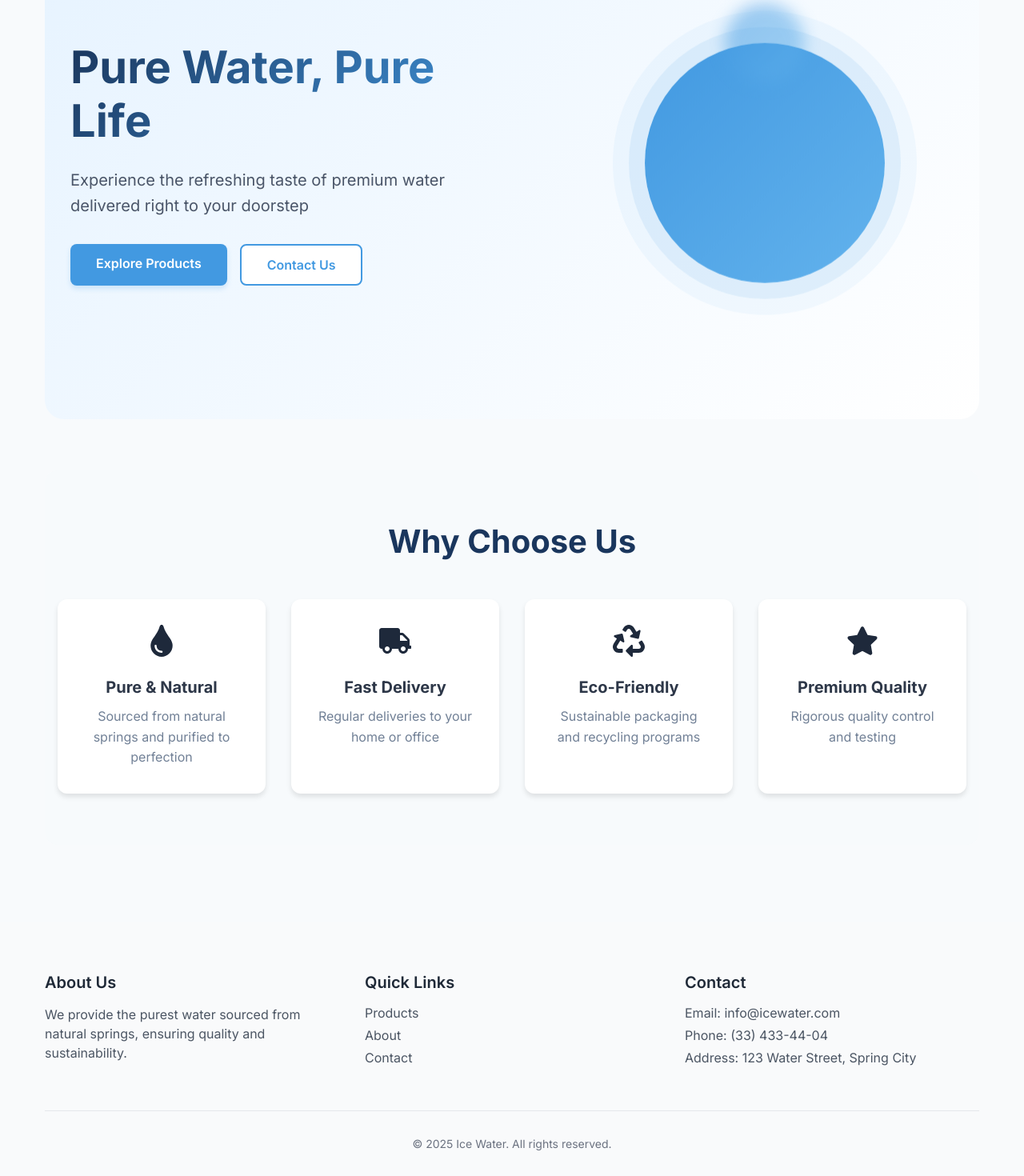
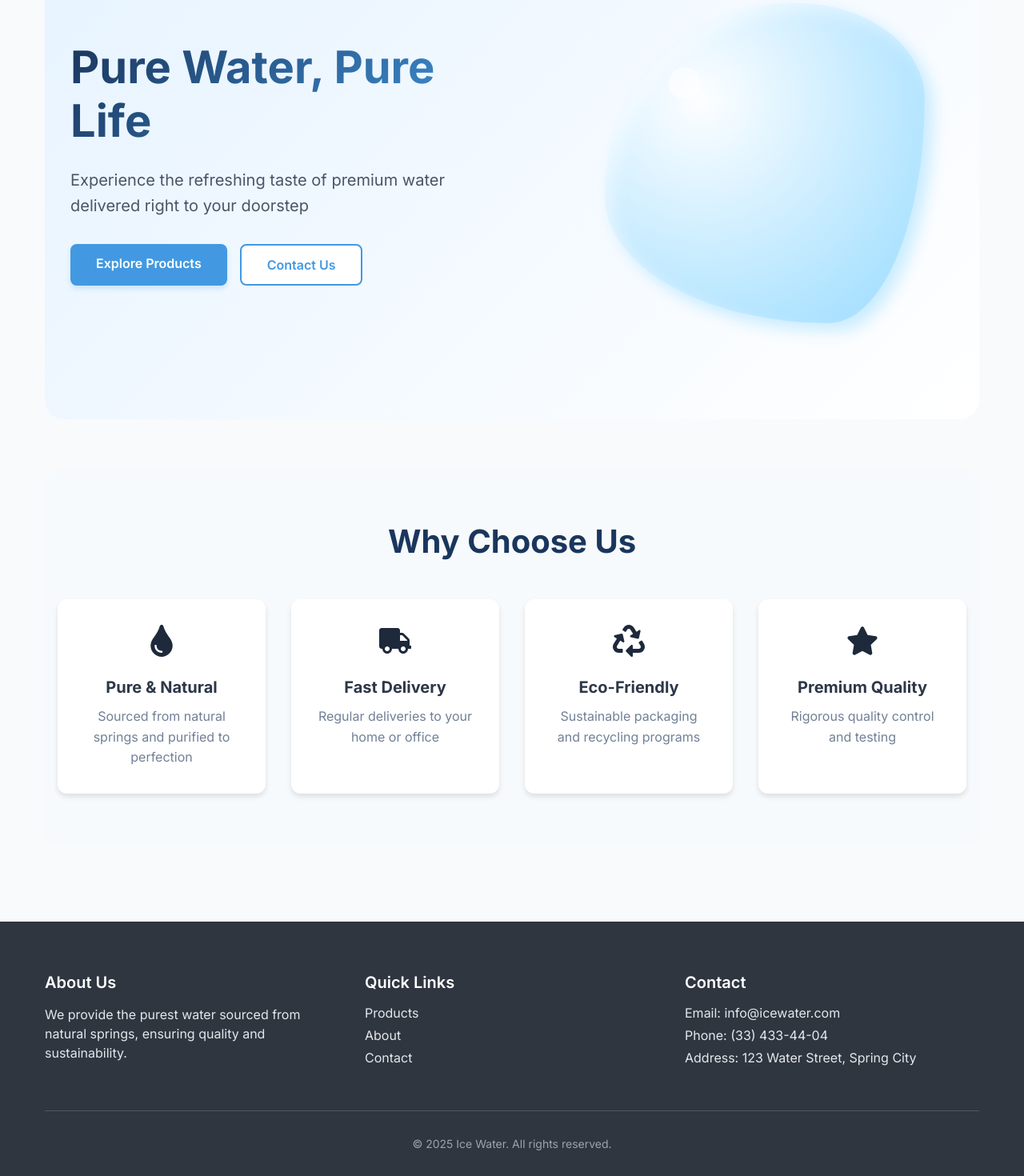
Before and after one commit to RamizMatlabov/My-Project, a Next.js app: page / in a window 1280 px wide. Shown: the part 213-1683 px from the top of the page at 80% size. Built offline with nearby package versions, Linux system fonts and the light colour scheme; no server answers.

Commit message:
style(ui): update footer and water drop styling
- Change footer colors to dark theme with improved contrast
- Redesign water drop element with morph animation and new gradient
- Adjust responsive sizing for water drop on mobile devices

```diff
--- a/src/app/page.module.scss
+++ b/src/app/page.module.scss
@@ -260,29 +260,31 @@ a.secondary {
 }
 
 .waterDrop {
-  width: 300px;
-  height: 300px;
-  background: linear-gradient(135deg, #4299e1 0%, #63b3ed 100%);
-  border-radius: 50%;
+  width: 400px;
+  height: 400px;
+  background: radial-gradient(circle at 30% 30%, rgba(255,255,255,0.8), rgba(0, 168, 255, 0.4));
+  border-radius: 60% 40% 30% 70% / 60% 30% 70% 40%;
+  animation: morph 8s ease-in-out infinite;
+  box-shadow: inset 10px 10px 20px rgba(255, 255, 255, 0.5),
+              10px 10px 20px rgba(0, 168, 255, 0.2);
   position: relative;
-  box-shadow:
-    0 0 0 20px rgba(66, 153, 225, 0.1),
-    0 0 0 40px rgba(66, 153, 225, 0.05);
-  animation: float 6s ease-in-out infinite;
-}
 
-.waterDrop::before {
-  content: '';
-  position: absolute;
-  top: -50px;
-  left: 50%;
-  transform: translateX(-50%);
-  width: 100px;
-  height: 100px;
-  background: linear-gradient(135deg, #4299e1 0%, #63b3ed 100%);
-  border-radius: 50%;
-  filter: blur(10px);
-  opacity: 0.5;
+  &::before {
+    content: '';
+    position: absolute;
+    top: 20%;
+    left: 20%;
+    width: 40px;
+    height: 40px;
+    background: white;
+    border-radius: 50%;
+    opacity: 0.6;
+  }
+
+  @media (max-width: 768px) {
+    width: 280px;
+    height: 280px;
+  }
 }
 
 @keyframes float {
--- a/src/styles/Footer.module.scss
+++ b/src/styles/Footer.module.scss
@@ -1,7 +1,8 @@
 .footer {
-  background-color: #f9fafb;
+  background-color: #2f3640;
   padding: 4rem 0 2rem;
   margin-top: 4rem;
+  color: #fff;
 }
 
 .container {
@@ -26,12 +27,12 @@
     font-size: 1.25rem;
     font-weight: 600;
     margin-bottom: 1rem;
-    color: #1f2937;
+    color: #fff;
   }
 }
 
 .text {
-  color: #4b5563;
+  color: #e5e7eb;
   line-height: 1.5;
 }
 
@@ -42,27 +43,27 @@
 
   li {
     margin-bottom: 0.5rem;
-    color: #4b5563;
+    color: #e5e7eb;
   }
 }
 
 .link {
-  color: #4b5563;
+  color: #e5e7eb;
   transition: color 0.2s;
 
   &:hover {
-    color: #2563eb;
+    color: #00a8ff;
   }
 }
 
 .bottom {
-  border-top: 1px solid #e5e7eb;
+  border-top: 1px solid #4b5563;
   padding-top: 2rem;
   text-align: center;
 }
 
 .copyright {
-  color: #6b7280;
+  color: #9ca3af;
   font-size: 0.875rem;
 }
 
@@ -144,7 +145,6 @@
   flex-wrap: wrap;
   gap: 1rem;
 }
-
 .legalLinks {
   display: flex;
   gap: 1rem;
```
